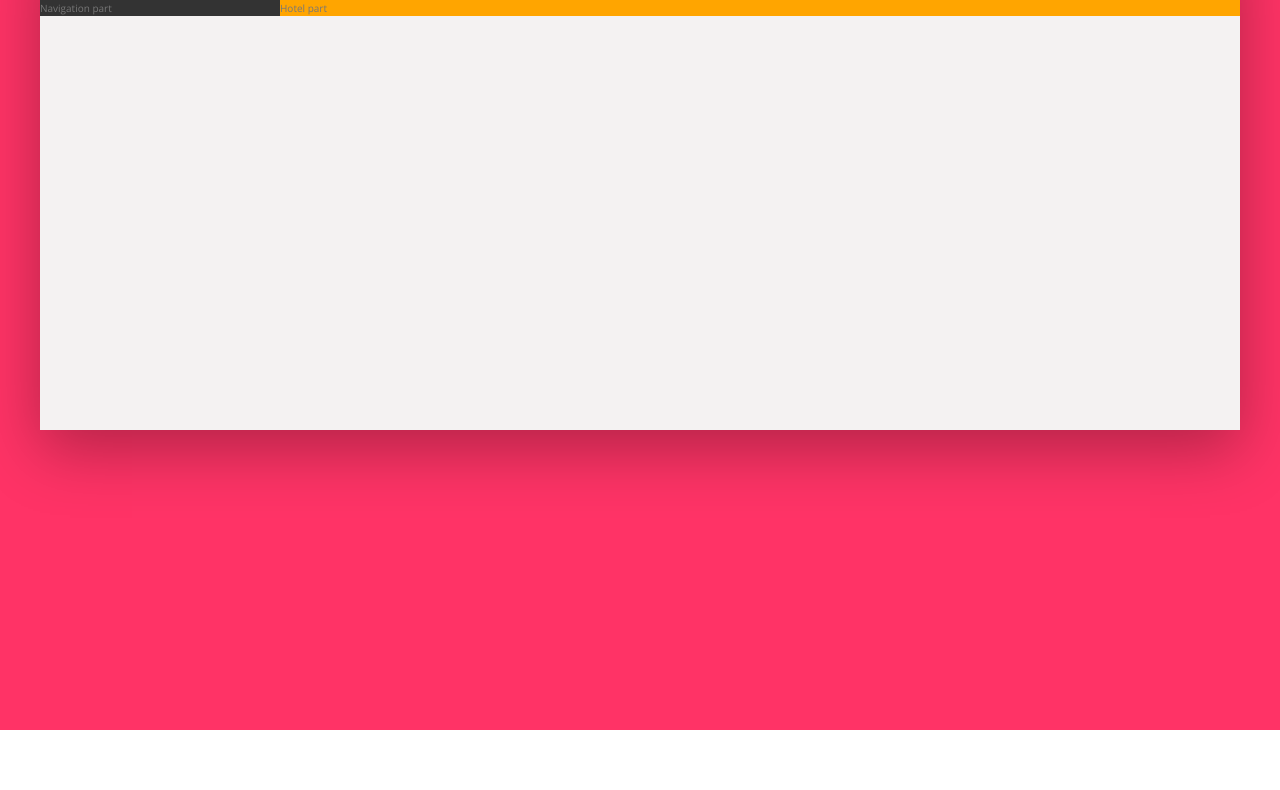
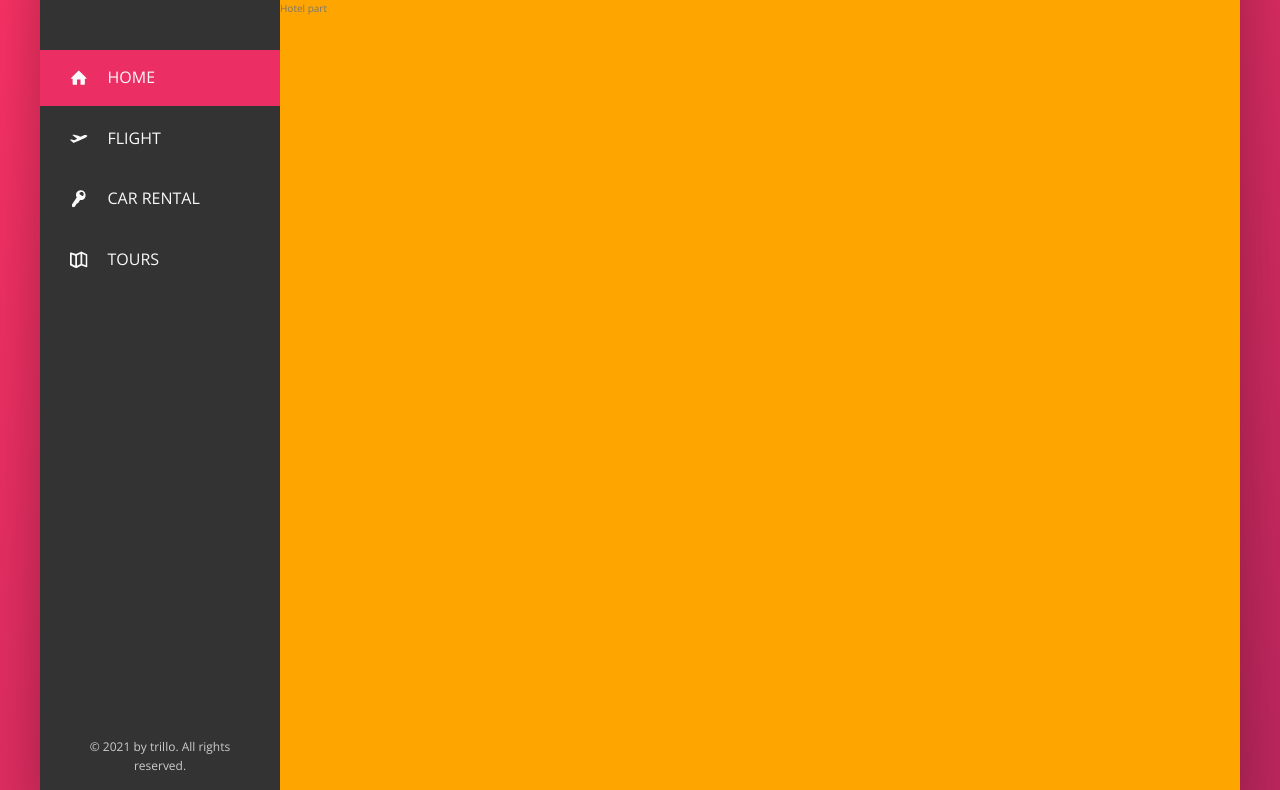
Before and after one commit to Dusan-Lex/Trillo, a website: page index.html in a window 1280 px wide. Shown: the part 150-940 px from the top of the page. Before the commit the page ends 880 px from the top, so only its background shows below. Drawn offline with nearby package versions, Linux system fonts and the light colour scheme; files that its build step writes are made by us from their sources.

Commit message:
Build the Navigation

```diff
--- a/index.html
+++ b/index.html
@@ -45,8 +45,50 @@
                 </div>
             </nav>
         </header>
+
         <div class="content">
-            <nav class="sidebar">Navigation part</nav>
+
+            <nav class="sidebar">
+                <ul class="side-nav">
+                    <li class="side-nav__item side-nav__item--active">
+                        <a href="#" class="side-nav__link">
+                            <svg class="side-nav__icon">
+                                <use xlink:href='img/sprite.svg#icon-home'></use>
+                            </svg>
+                            <span>Home</span>
+                        </a>
+                    </li>
+                    <li class="side-nav__item">
+                        <a href="#" class="side-nav__link">
+                            <svg class="side-nav__icon">
+                                <use xlink:href='img/sprite.svg#icon-aircraft-take-off'></use>
+                            </svg>
+                            <span>Flight</span>
+                        </a>
+                    </li>
+                    <li class="side-nav__item">
+                        <a href="#" class="side-nav__link">
+                            <svg class="side-nav__icon">
+                                <use xlink:href='img/sprite.svg#icon-key'></use>
+                            </svg>
+                            <span>Car rental</span>
+                        </a>
+                    </li>
+                    <li class="side-nav__item">
+                        <a href="#" class="side-nav__link">
+                            <svg class="side-nav__icon">
+                                <use xlink:href='img/sprite.svg#icon-map'></use>
+                            </svg>
+                            <span>Tours</span>
+                        </a>
+                    </li>
+                </ul>
+
+                <div class="legal">
+                    &copy; 2021 by trillo. All rights reserved.
+                </div>
+            </nav>
+
             <main class="hotel-view">
                 Hotel part
             </main>
--- a/sass/_base.scss
+++ b/sass/_base.scss
@@ -34,7 +34,7 @@ body {
   background-image: linear-gradient(
     to right bottom,
     var(--color-primary-light),
-    var(--color-primary-light)
+    var(--color-primary-dark)
   );
   background-size: cover;
   background-repeat: no-repeat;
--- a/sass/_components.scss
+++ b/sass/_components.scss
@@ -70,7 +70,7 @@
     }
 
     &:last-child {
-      margin-right: 1rem;
+      padding-right: 3rem;
     }
   }
   &__icon-box {
@@ -109,3 +109,67 @@
   &__user-name {
   }
 }
+
+.side-nav {
+  padding-top: 5rem;
+  font-size: 1.6rem;
+  list-style: none;
+
+  &__item::before {
+    content: "";
+    position: absolute;
+    top: 0;
+    left: 0;
+    width: 3px;
+    height: 100%;
+    background-color: var(--color-primary);
+    transform: scaleY(0);
+    transition: transform 0.2s, width 0.3s 0.2s cubic-bezier(1, 0, 0, 1),
+      background-color 0.1s;
+  }
+
+  &__item {
+    position: relative;
+
+    &:not(:last-child) {
+      margin-bottom: 0.5rem;
+    }
+
+    &:hover::before,
+    &--active::before {
+      transform: scaleY(1);
+      width: 100%;
+    }
+
+    &:active::before {
+      background-color: var(--color-primary-light);
+    }
+  }
+
+  &__link:link,
+  &__link:visited {
+    text-decoration: none;
+    color: var(--color-grey-light-1);
+    text-transform: uppercase;
+    display: inline-block;
+    display: flex;
+    align-items: center;
+    padding: 1.5rem 3rem;
+    position: relative;
+    z-index: 10;
+  }
+
+  &__icon {
+    width: 1.75rem;
+    height: 1.75rem;
+    fill: currentColor;
+    margin-right: 2rem;
+  }
+}
+
+.legal {
+  font-size: 1.2rem;
+  text-align: center;
+  padding: 2.5rem;
+  color: var(--color-grey-light-4);
+}
--- a/sass/_layout.scss
+++ b/sass/_layout.scss
@@ -22,9 +22,14 @@
 .sidebar {
   background-color: var(--color-grey-dark-1);
   flex: 0 1 20%;
+  display: flex;
+  flex-direction: column;
+  justify-content: space-between;
 }
 
 .hotel-view {
+  height: 80rem;
+
   background-color: orange;
   flex: 1;
 }
```
Also changed, not shown: 1 other file.
